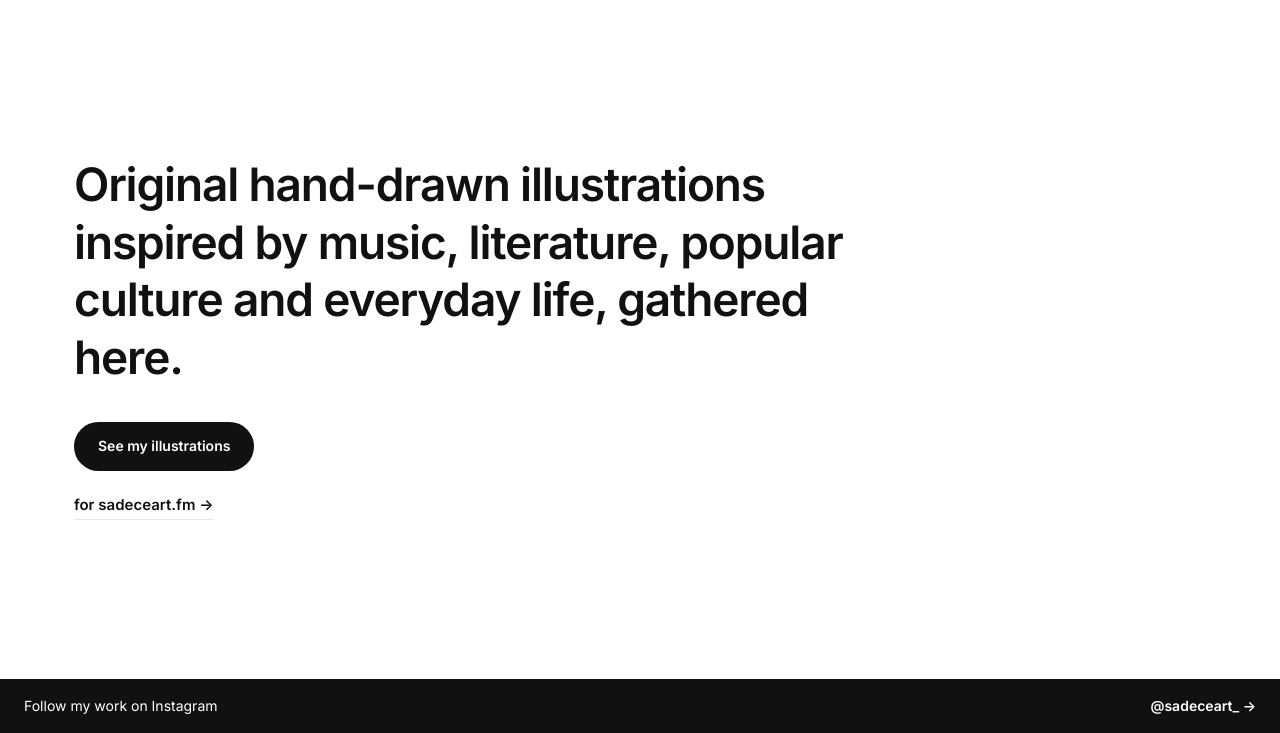
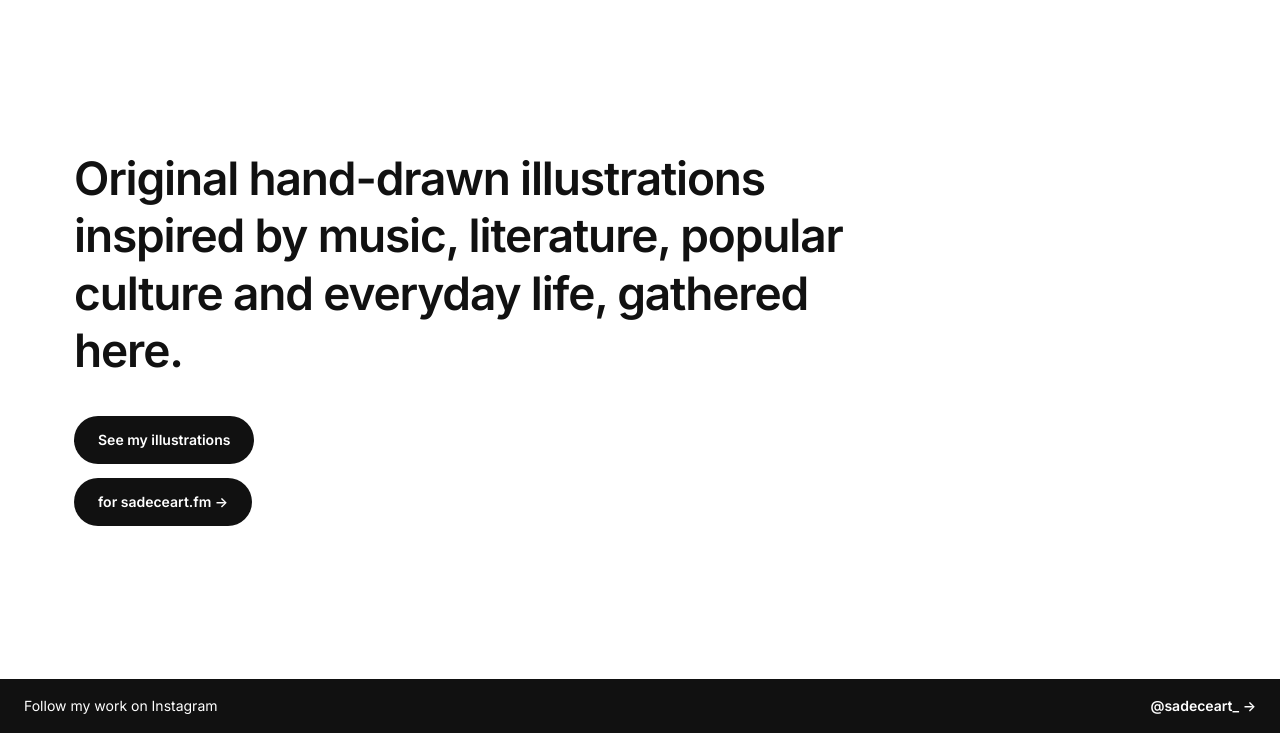
Before and after one commit to merttatli1997-commits/rep_001, a plain HTML site: page index.html in a window 1280 px wide. Shown: the part 67-800 px from the top of the page. Drawn offline with Linux system fonts and the light colour scheme.

Commit message:
radio button is updated

```diff
--- a/index.html
+++ b/index.html
@@ -120,8 +120,7 @@ body.fm-on .fmb i{background:var(--fg);animation:fmp 1.3s infinite}
 .fm-ic-pause{display:none}.fmp.fm-playing .fm-ic-play{display:none}.fmp.fm-playing .fm-ic-pause{display:block}
 .fm-note{text-align:center;font-size:11px;color:var(--mut);margin:12px 0 0;min-height:14px}
 @media (max-width:700px){.fmb{margin-left:6px;padding:4px 9px}}
-.fmlink{margin-top:22px;color:var(--fg);font-size:15px;font-weight:600;text-decoration:none;border-bottom:1px solid var(--line);padding-bottom:2px;transition:color .2s,border-color .2s}
-.fmlink:hover{color:var(--mut);border-color:var(--mut)}
+.fmbtn{margin-top:14px}
 </style>
 </head>
 <body>
@@ -134,7 +133,7 @@ body.fm-on .fmb i{background:var(--fg);animation:fmp 1.3s infinite}
   <h1 class="sr">sadeceart — Illustration Portfolio</h1>
   <p data-t="hero">Original hand-drawn illustrations inspired by music, literature, popular culture and everyday life, gathered here.</p>
   <a class="btn" href="#portfolio" data-t="seeBtn">See my illustrations</a>
-  <a class="fmlink" id="fmHero" href="#" data-t="fmHero">for sadeceart.fm →</a>
+  <a class="btn fmbtn" id="fmHero" href="#" data-t="fmHero">for sadeceart.fm →</a>
 </header>
 <section id="portfolio"><div class="wrap"><h2 data-t="hPortfolio">Portfolio</h2><div class="grid" id="grid"></div></div></section>
 <section id="about"><div class="wrap"><h2 data-t="hAbout">About</h2><div class="about"><img class="pf" src="portrait.jpg" alt="Portrait of the artist"><div>
```
